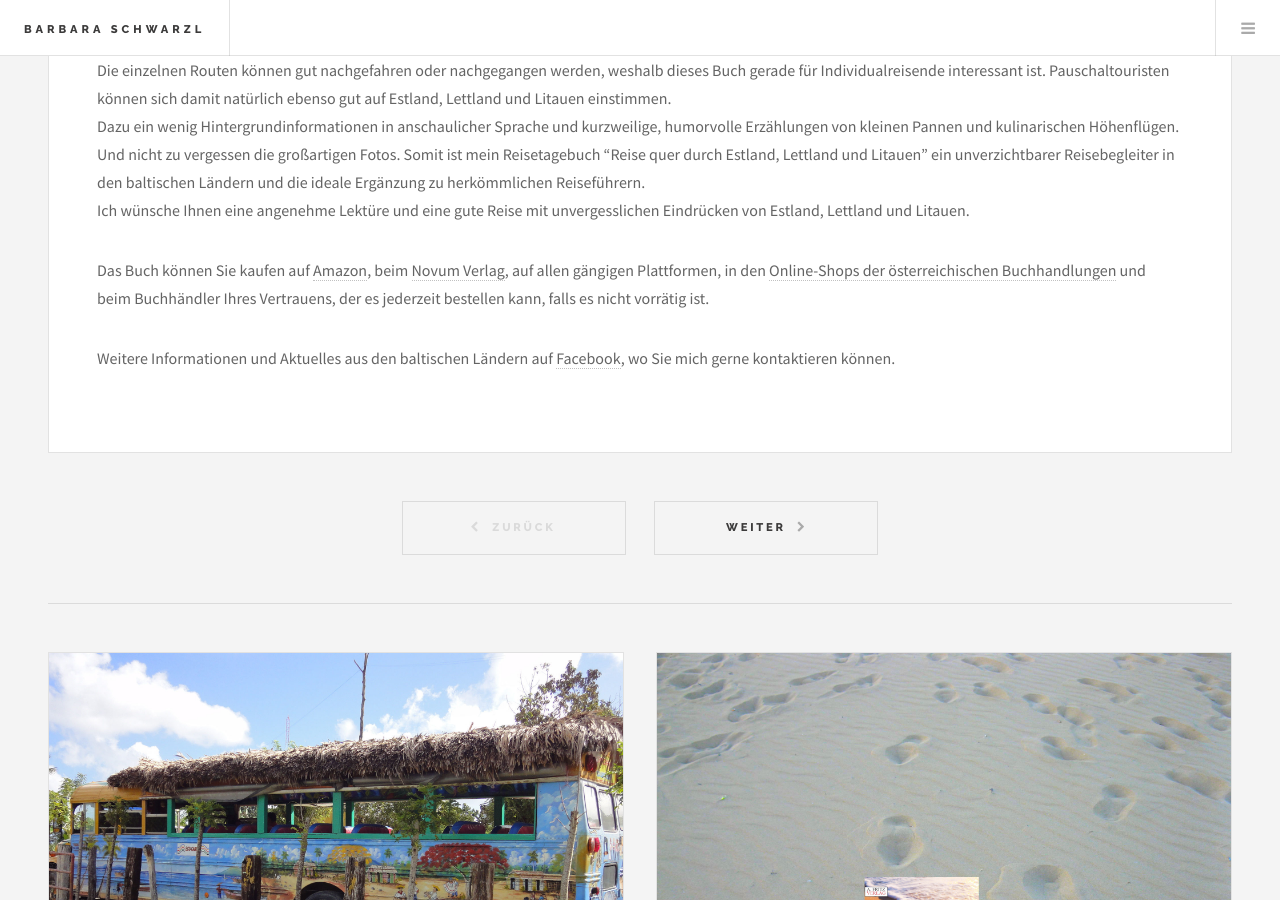
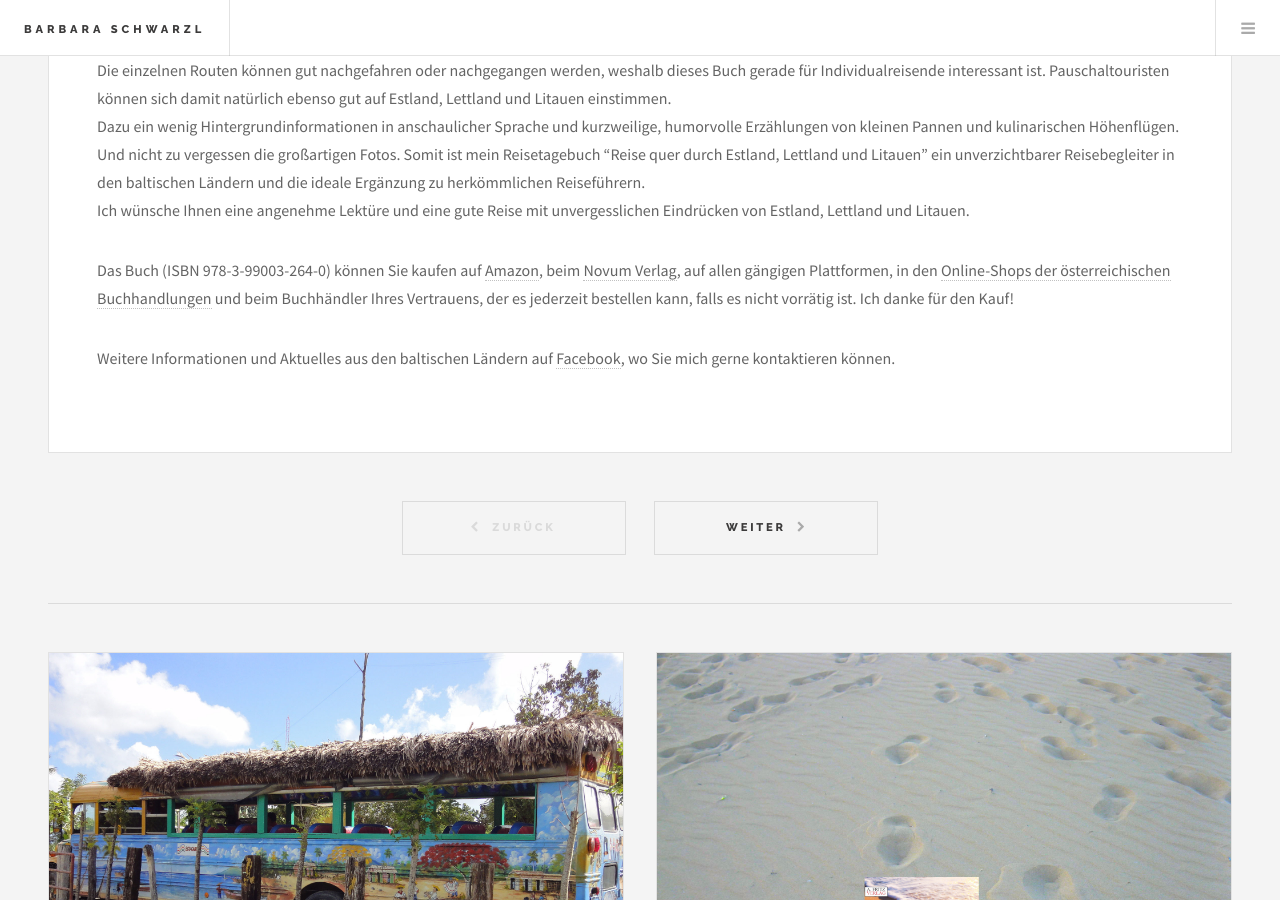
Before and after one commit to bschwarzl/bschwarzl.github.io, a Jekyll site: the page built from _posts/2011-03-23-reise-quer-durch-estland-lettland-und-litauen.markdown, in a window 1280 px wide and 900 px high, scrolled down 2357 px. Built offline with Jekyll 4.4.1, drawn with Linux system fonts in a browser that asks for light colours.

Commit message:
Update for webiste

```diff
--- a/_config.yml
+++ b/_config.yml
@@ -1,7 +1,7 @@
 # Site settings
 title: Barbara Schwarzl
 email: b.schwarzl.autor@A1.net
-facebook: https://www.facebook.com/barbara.schwarzl.1
+facebook: https://www.facebook.com/schreibendeApothekerin
 description: Die schreibende Apothekerin und ihre Bücher
 baseurl: "" # the subpath of your site, e.g. /blog/
 url: "http://barbaraschwarzl.com" # the base hostname & protocol for your site
--- a/_posts/2011-03-23-reise-quer-durch-estland-lettland-und-litauen.markdown
+++ b/_posts/2011-03-23-reise-quer-durch-estland-lettland-und-litauen.markdown
@@ -31,7 +31,7 @@ Jurmala, Kuldiga, Lipaja, Palanga, Klaipeda, Kurische Nehrung, Tal der Memmel, K
 Die einzelnen Routen können gut nachgefahren oder nachgegangen werden, weshalb dieses Buch gerade für Individualreisende interessant ist. Pauschaltouristen können sich damit natürlich ebenso gut auf Estland, Lettland und Litauen einstimmen. <br> Dazu ein wenig Hintergrundinformationen in anschaulicher Sprache und kurzweilige, humorvolle Erzählungen von kleinen Pannen und kulinarischen Höhenflügen. Und nicht zu vergessen die großartigen Fotos. Somit ist mein Reisetagebuch "Reise quer durch Estland, Lettland und Litauen" ein unverzichtbarer Reisebegleiter in den baltischen Ländern und die ideale Ergänzung zu herkömmlichen Reiseführern. <br> Ich wünsche Ihnen eine angenehme Lektüre und eine gute Reise mit unvergesslichen Eindrücken von Estland, Lettland und Litauen.
 
 
-Das Buch können Sie kaufen auf [Amazon][amazon], beim [Novum Verlag][novum verlag], auf allen gängigen Plattformen, in den [Online-Shops der österreichischen Buchhandlungen] [online-Shops der österreichischen Buchhandlungen] und beim Buchhändler Ihres Vertrauens, der es jederzeit bestellen kann, falls es nicht vorrätig ist.
+Das Buch (ISBN 978-3-99003-264-0) können Sie kaufen auf [Amazon][amazon], beim [Novum Verlag][novum verlag], auf allen gängigen Plattformen, in den [Online-Shops der österreichischen Buchhandlungen] [online-Shops der österreichischen Buchhandlungen] und beim Buchhändler Ihres Vertrauens, der es jederzeit bestellen kann, falls es nicht vorrätig ist. Ich danke für den Kauf!
 
 Weitere Informationen und Aktuelles aus den baltischen Ländern auf [Facebook][facebook], wo Sie mich gerne kontaktieren können.
 
--- a/_posts/2012-03-14-alles-anders.markdown
+++ b/_posts/2012-03-14-alles-anders.markdown
@@ -40,7 +40,7 @@ In der Normandie sucht Bea alle Sehenswürdigkeiten auf, von denen ich überzeug
 Alençon, Carrouges, Château d´O, Camembert, Falaise, Saint-Lô, Balleroy, Caen, Bayeux, Quistreham, die Strände der Landung, wie Juno, Omaha, Sword und Utah Beach, Pointe du Hoc, Arromanches-les-Bains, Sainte-Mère-Église, Cherbourg, Nez de Jobourg, Granville, Mont-Saint-Michel, Port-en-Bessin, Beuvron-en Auge, Deauville, Trouville und Honfleur an der Côte Fleurie, Le Havre, Étretat und Fécamp an der Côte d`Alabatre, Pont-Audemer, Pointe de la Roque, Tancarville, Duclair, Jumièges, St.-Martin-de-Boscherville, Rouen, Côte des Deux Amantes, Les Andelys, Vernon, Monets Garten in Giverny. <br> Wetten, dass Sie sich am liebsten sofort nach Venedig oder in die Normandie begeben möchten?? <br> "Alles anders. Auf Umwegen angekommen" ist der ideale Roman für reiselustige, italo- und frankophile Leser(innen).
 
 
-Das Buch ist derzeit vorrätig bei [Morawa im Citypark in Graz] [morawa im Citypark in Graz]; in der [Libreria Dante Alighieri] [libreria Dante Alighieri], Via Dante Alighieri 37 in Grado und bei mir.
+Das Buch (ISBN 978-3-99026-311-2) ist derzeit vorrätig bei [Morawa im Citypark in Graz] [morawa im Citypark in Graz]; in der [Libreria Dante Alighieri] [libreria Dante Alighieri], Via Dante Alighieri 37 in Grado und bei mir. Ich danke für den Kauf!
 
 Besuchen Sie mich auf [Facebook][facebook], wo ich regelmäßig Aktuelles aus Venedig und der Normandie poste. Ich freue mich, wenn Sie mich dort kontaktieren.
 
--- a/_posts/2016-02-24-spurensuche-diagnose-schizophrenie.markdown
+++ b/_posts/2016-02-24-spurensuche-diagnose-schizophrenie.markdown
@@ -52,7 +52,7 @@ Bereits zwei Mal (im November 2016 und 2018) durfte ich "Spurensuche. Diagnose S
 
 
 
-Das Buch ist erhältlich auf [Amazon][amazon], [Thalia] [thalia], auf allen gängigen Plattformen, in den [Online-Shops der österreichischen Buchhandlungen] [online-Shops der österreichischen Buchhandlungen] und bei Ihrem regionalen Buchhändler, der das Buch jederzeit bestellen kann, falls es nicht vorrätig ist.
+Das Buch (ISBN 978-3944771151) ist erhältlich auf [Amazon][amazon], [Thalia] [thalia], auf allen gängigen Plattformen, in den [Online-Shops der österreichischen Buchhandlungen] [online-Shops der österreichischen Buchhandlungen] und bei Ihrem regionalen Buchhändler, der das Buch jederzeit bestellen kann, falls es nicht vorrätig ist. Ich danke Ihnen für den Kauf!
 
 Rezensionen gibt es auf [Buchaviso] [buchaviso] und [Leseleidenschaft] [leseleidenschaft]. Ich bin dankbar für weitere wohlwollende Rezensionen und für Mundpropaganda.
 
--- a/_posts/2018-12-23-dreierblues.markdown
+++ b/_posts/2018-12-23-dreierblues.markdown
@@ -50,7 +50,7 @@ Auch im Urlaub ist Richie als Alphatier die treibende Kraft. Seine unorthodoxen
 <img src="/images/cover_dreierblues.jpg" alt="Buchcover Dreierblues" />
 </center>
 
-Das Buch ist erhältlich als e-book oder als Taschenbuch auf [Amazon][amazon], [Thalia][thalia], [Epubli][epubli], auf allen gängigen Plattformen, bei Ihrem regionalen Buchhändler und natürlich auch in den [Online-Shops der österreichischen Buchhandlungen] [online-Shops der österreichischen Buchhandlungen].
+Das Buch (ISBN 978-3-7427-1061-1) ist erhältlich als e-book oder als Taschenbuch auf [Amazon][amazon], [Thalia][thalia], [Epubli][epubli], auf allen gängigen Plattformen, bei Ihrem regionalen Buchhändler und natürlich auch in den [Online-Shops der österreichischen Buchhandlungen] [online-Shops der österreichischen Buchhandlungen]. Ich danke für den Kauf!
 
 Wenn Ihnen das Buch gefallen hat, schreiben Sie bitte eine Rezension auf dem jeweiligen Verkaufsportal. Gerne können Sie sie mir auch per Mail übermitteln. Bitte betreiben Sie fleißig Mundpropaganda. Lassen Sie mich unbedingt wissen, wie Ihnen "Dreierblues" gefallen hat. Ich freue mich, wenn Sie mich auf Facebook kontaktieren. <br> Wenn Ihnen der charismatische Richie gefallen hat, sollten Sie sich unbedingt mein nächstes Buch besorgen. Die Arbeit mit ihm machte so viel Spaß, dass er auch in meinem nächsten Roman eine wichtige Rolle spielt.
 
```
Also changed, not shown: about.md (+3 -2 lines).
